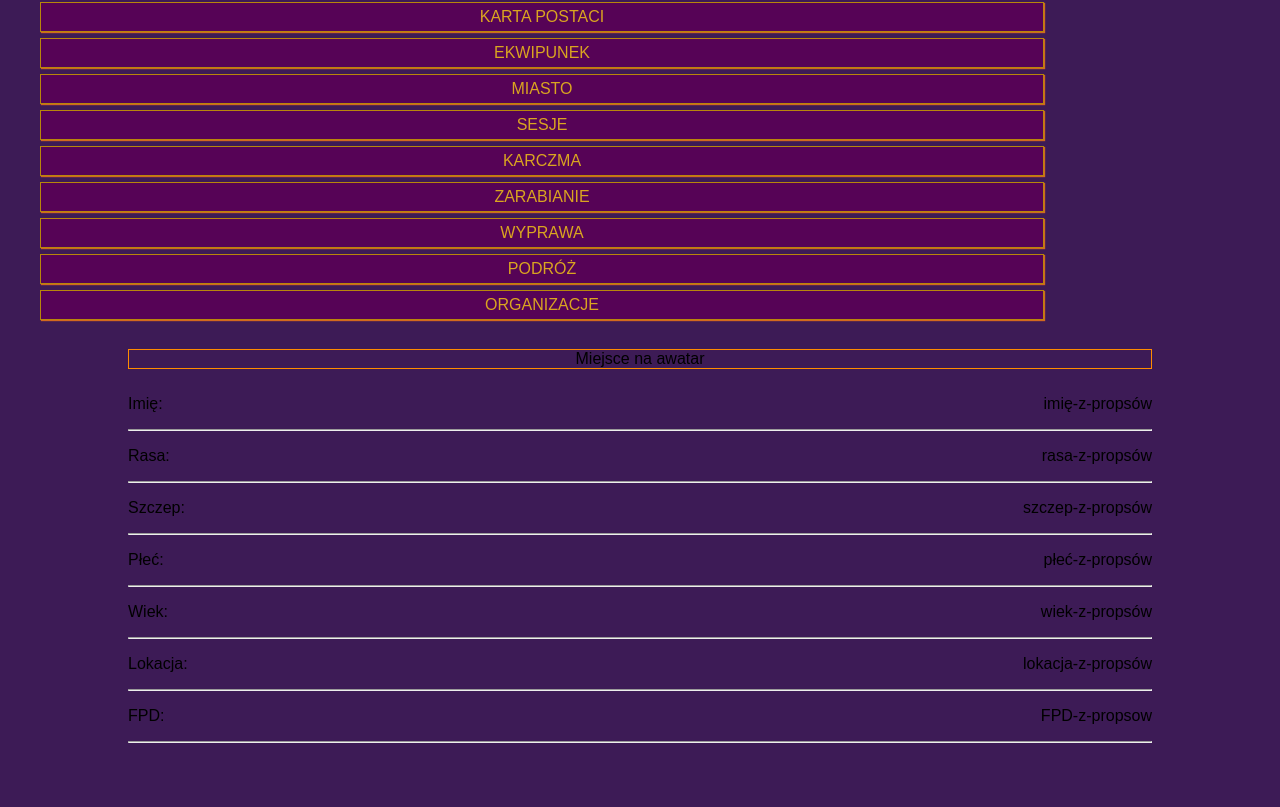
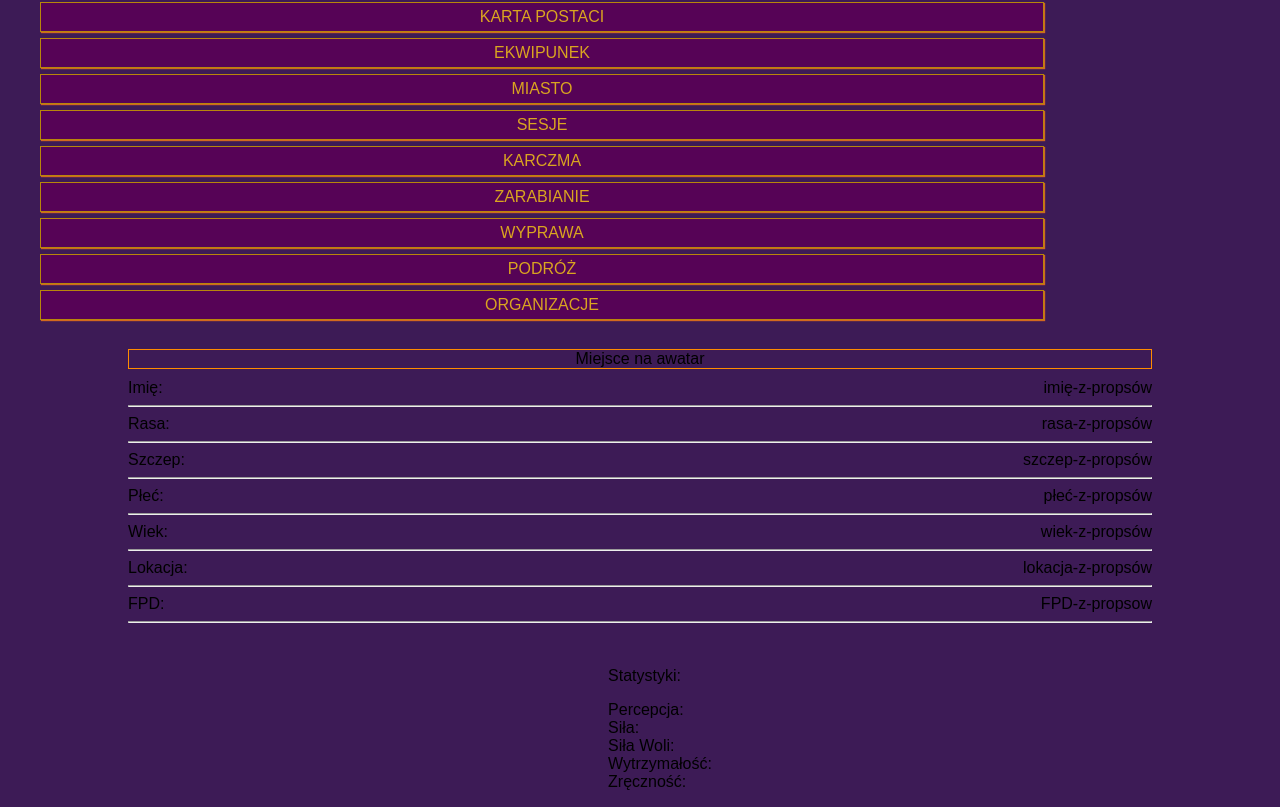
Before and after one commit to Marta-Wieczorek/lezarus, a React (Create React App) app in the folder lezarus/: page /kp in a window 1280 px wide. Shown: the part 551-1358 px from the top of the page. Before the commit the page ends 1306 px from the top, so only its background shows below. Built offline with nearby package versions, Linux system fonts and the light colour scheme.

Commit message:
statistics - work in progress

```diff
--- a/lezarus/src/App.css
+++ b/lezarus/src/App.css
@@ -73,9 +73,18 @@
   text-align: left;
   width: 80%;
   display: inline-block;
+    height: auto;
 }
 
 .metryka_wpis{
   display:flex;
+    height: auto;
   justify-content: space-between;
+    margin:0;
 }
+
+.cechy ul{
+    display: inline-block;
+    list-style: none;
+    text-align: left;
+}
--- a/lezarus/src/KP.js
+++ b/lezarus/src/KP.js
@@ -21,6 +21,15 @@
                     <p className="metryka_wpis"><span>FPD:</span> <span>FPD-z-propsow</span></p>
                     <hr />
                 </div>
+                <div className="cechy">
+                    <ul><p className="stats">Statystyki:</p>
+                        <li>Percepcja: </li>
+                        <li>Siła: </li>
+                        <li>Siła Woli: </li>
+                        <li>Wytrzymałość: </li>
+                        <li>Zręczność: </li>
+                    </ul>
+                </div>
             </div>
         )
     }
```
